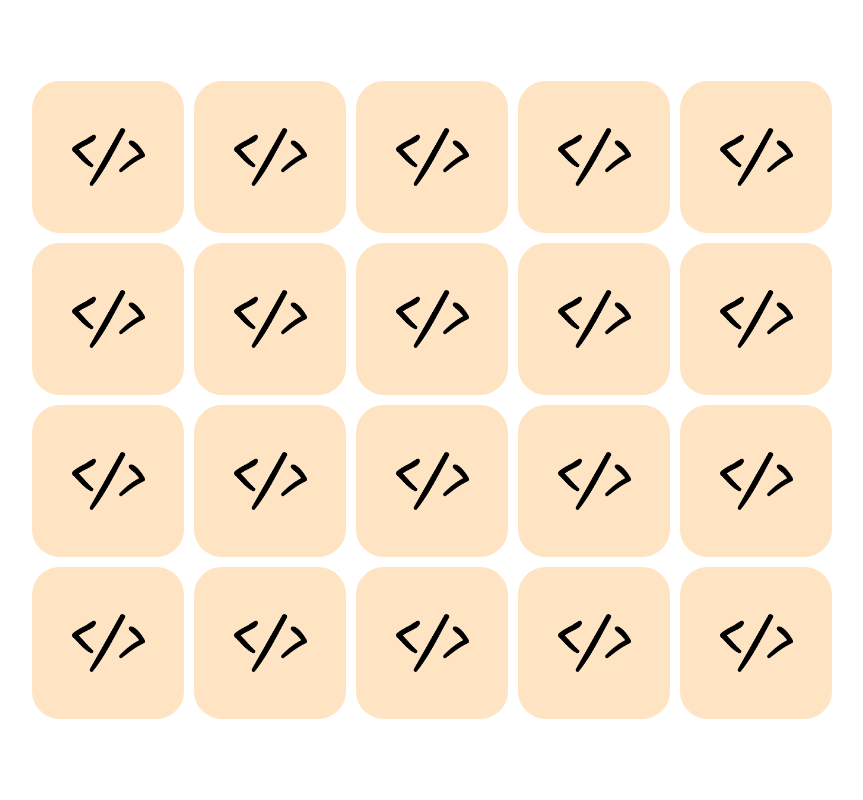
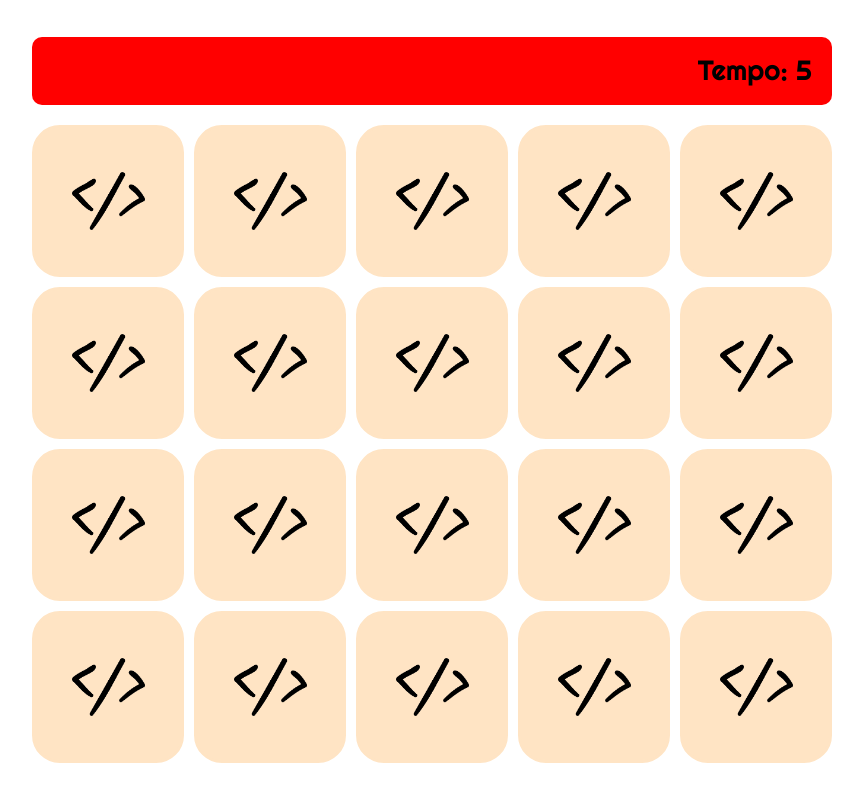
Before and after one commit to Edio-Goncalves/jogo-memoria, a plain HTML site: page pages/game.html in a window 1280 px wide. Shown: the whole page, without its empty margins (208-1071 px from the left). Drawn offline with Linux system fonts and the light colour scheme.

Commit message:
Create header and timer

```diff
--- a/css/game.css
+++ b/css/game.css
@@ -5,6 +5,20 @@
   justify-content: center;
   height: 100vh;
   padding: 0px 20px;
+}
+
+.header {
+  display: flex;
+  align-items: center;
+  justify-content: space-between;
+  background-color: red;
+  font-size: clamp(1.5rem, 1.5rem + 1vw, 3rem);
+  width: 100%;
+  max-width: 800px;
+  box-sizing: border-box;
+  padding: 2rem;
+  border-radius: 1rem;
+  margin-bottom: 2rem;
 }
 
 .grid {
--- a/js/game.js
+++ b/js/game.js
@@ -1,4 +1,9 @@
 const main = document.querySelector(".main");
+const grid = document.querySelector(".grid");
+const spanPlayer = document.querySelector(".player");
+const spanTimer = document.querySelector(".timer");
+console.log(spanTimer);
+
 const icons = [
   "facebook",
   "instagram",
@@ -23,20 +28,11 @@ function createElements(tag, className) {
   return element;
 }
 
-/* CRIA O HTML DO HEADER E GRID */
-function createHtmlMain() {
-  const header = createElements("header", "header");
-  const grid = createElements("section", "grid");
-
-  main.appendChild(header);
-  main.appendChild(grid);
-
-  return grid;
-}
-/* CHECANDO SE È FINAL DO JOGO */
+/* CHECANDO SE É FINAL DO JOGO */
 function checkEndGame() {
   const disabled = document.querySelectorAll(".disabledCard");
   if (disabled.length === 20) {
+    clearInterval(this.loop);
     alert("parabés");
   }
 }
@@ -100,8 +96,6 @@ function createCards(icon) {
 
 /* INICIA O JOGO */
 function loadGame() {
-  const grid = createHtmlMain();
-
   const duplicate = [...icons, ...icons];
   const shuffleCards = duplicate.sort(() => Math.random() - 0.5);
 
@@ -111,4 +105,15 @@ function loadGame() {
   });
 }
 
-loadGame();
+function starTimer() {
+  this.loop = setInterval(() => {
+    const currentTime = +spanTimer.innerHTML;
+    spanTimer.innerHTML = currentTime + 1;
+  }, 1000);
+}
+
+window.onload = () => {
+  spanPlayer.innerHTML = localStorage.getItem("player");
+  starTimer();
+  loadGame();
+};
--- a/pages/game.html
+++ b/pages/game.html
@@ -9,18 +9,21 @@
     <link rel="stylesheet" href="/css/reset.css" />
     <link rel="stylesheet" href="/css/font.css" />
     <link rel="stylesheet" href="/css/game.css" />
+    <link rel="stylesheet" href="/css/end-game.css" />
 
     <script defer src="/js/game.js"></script>
   </head>
   <body>
     <main class="main">
-      <!-- <section class="header"></section>
-      <section class="grid"> -->
-        <!-- <section class="card">
-          <article class="face front"></article>
-          <article class="face back"></article>
-        </section> -->
+      <section class="header">
+        <span class="player"></span>
+        <span>Tempo: <span class="timer">00</span></span>
       </section>
+      <section class="grid"></section>
+      <!-- <section class="end-game"> -->
+      <!-- <p>Parabéns</p> -->
+      <!-- <button class="button">Reiniciar</button> -->
+      <!-- </section> -->
     </main>
   </body>
 </html>
```
